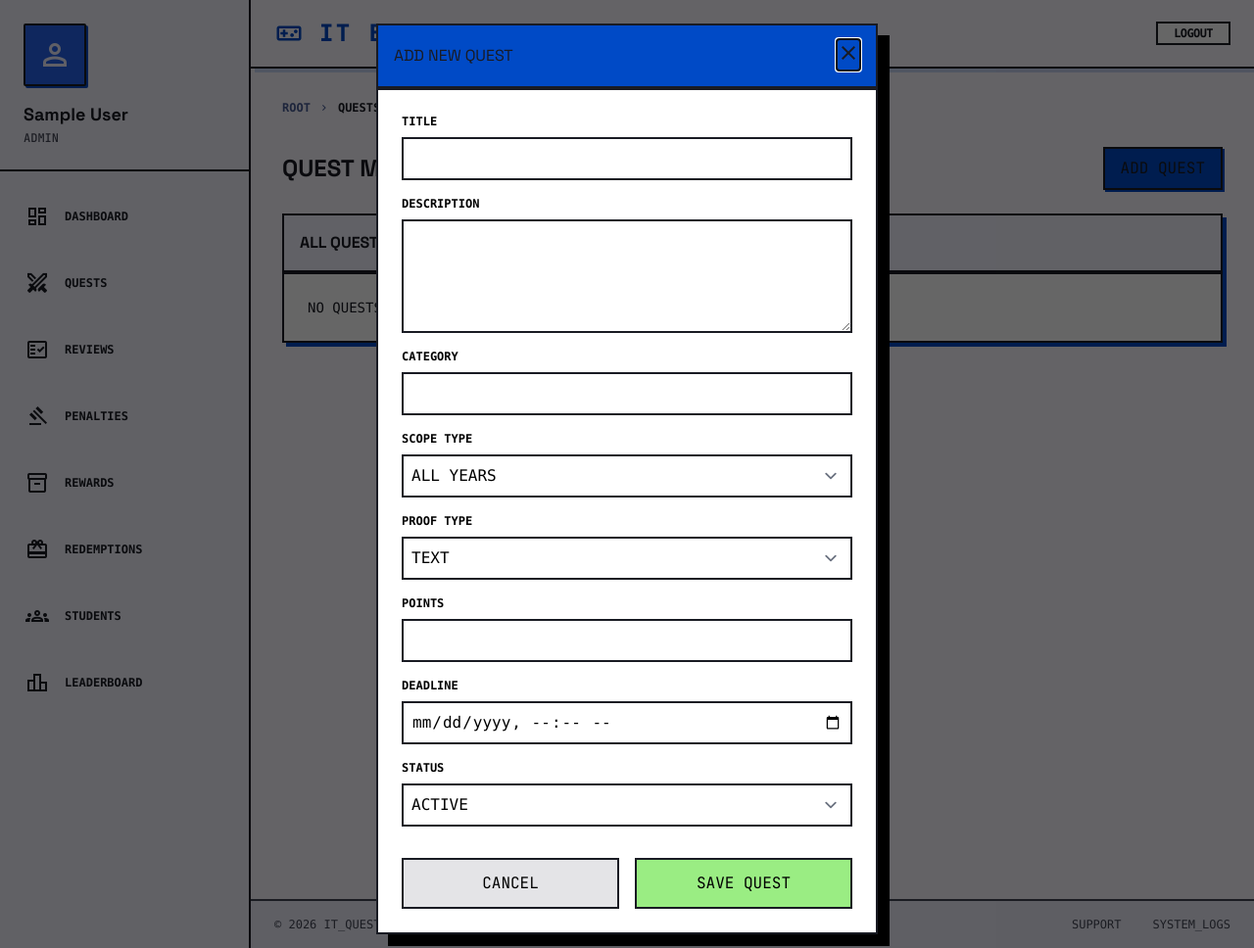
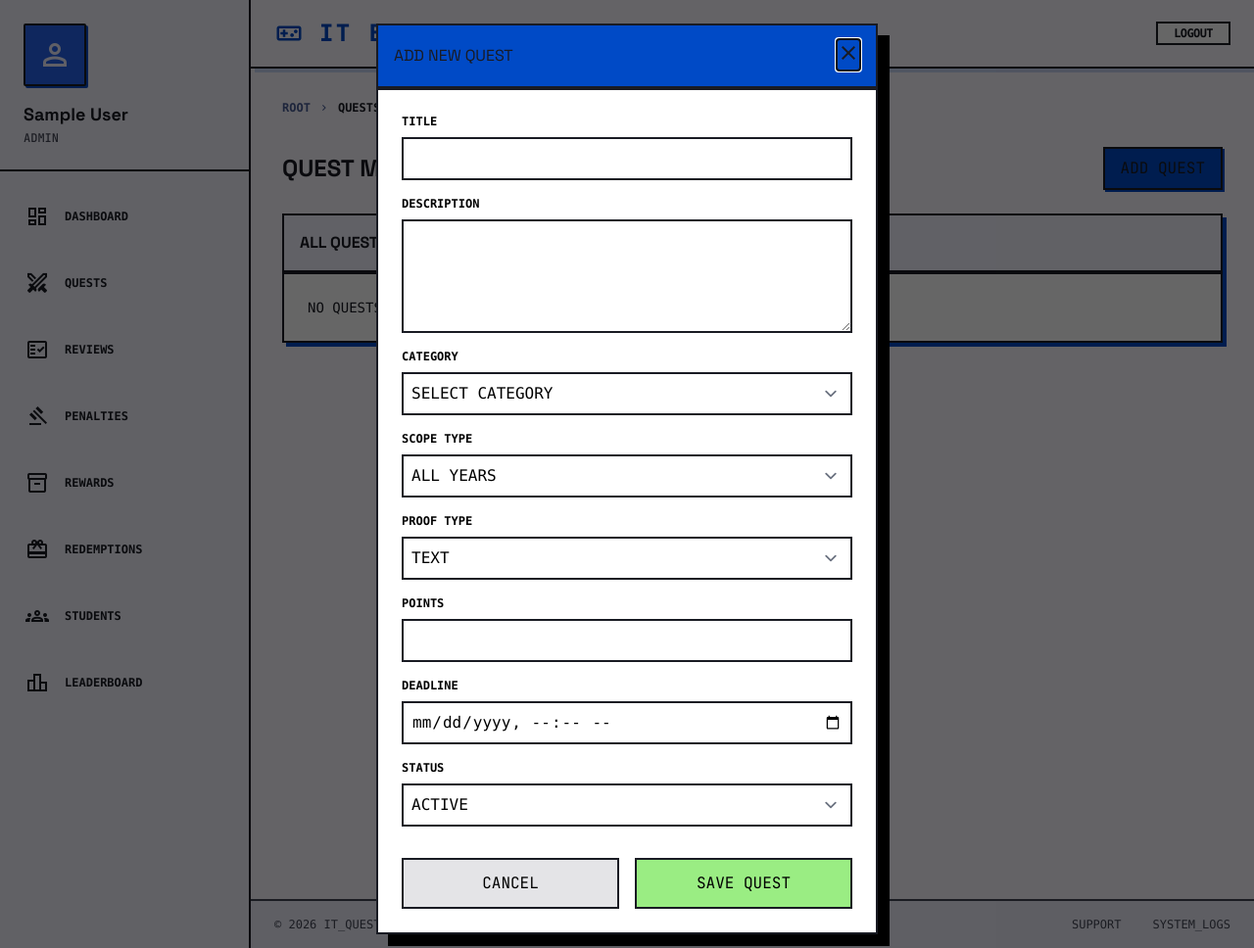
Before and after one commit to Luminously-afk/QuestSystem, a PHP site: page /admin/quests in a window 1280 px wide, after a click on "ADD QUEST". Shown: the whole page at 98% size. Run offline with PHP 8.4, Linux system fonts and the light colour scheme; the visitor is signed in with stand-in values (Sample User, id 1); data that the repository does not hold is empty; some libraries are stand-ins or nearby versions.

Commit message:
Change category input to a dropdown select

```diff
--- a/app/views/admin/quests/index.php
+++ b/app/views/admin/quests/index.php
@@ -126,7 +126,12 @@
         </div>
         <div class="flex flex-col gap-2">
             <label class="text-xs font-bold uppercase">CATEGORY</label>
-            <input type="text" name="category" class="border-2 border-on-surface p-2 focus:outline-none focus:border-primary" value="<?php echo htmlspecialchars($old['category'] ?? ''); ?>" required>
+            <select name="category" class="border-2 border-on-surface p-2 focus:outline-none focus:border-primary" required>
+                <option value="" disabled <?php echo empty($old['category'] ?? '') ? 'selected' : ''; ?>>SELECT CATEGORY</option>
+                <option value="Curricular" <?php echo ($old['category'] ?? '') === 'Curricular' ? 'selected' : ''; ?>>CURRICULAR</option>
+                <option value="extra cur" <?php echo ($old['category'] ?? '') === 'Extra-Curricular' ? 'selected' : ''; ?>>EXTRA CUR</option>
+                <option value="co-curr" <?php echo ($old['category'] ?? '') === 'Co-Curricular' ? 'selected' : ''; ?>>CO-CURR</option>
+            </select>
         </div>
         <div class="flex flex-col gap-2">
             <label class="text-xs font-bold uppercase">SCOPE TYPE</label>
```
